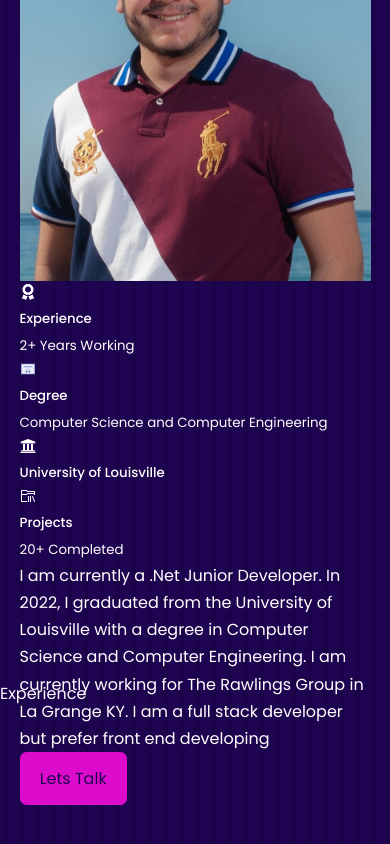
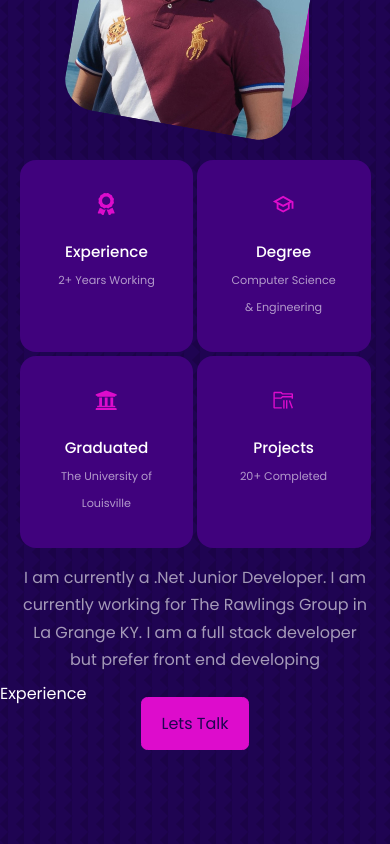
Before and after one commit to Joltimate/Portfolio, a React (Create React App) app in the folder react-portfolio/: page / in a window 390 px wide. Shown: the part 1248-2092 px from the top of the page. Built offline with nearby package versions, Linux system fonts and the light colour scheme.

Commit message:
About is done

```diff
--- a/react-portfolio/src/components/about/About.jsx
+++ b/react-portfolio/src/components/about/About.jsx
@@ -2,8 +2,8 @@ import React from 'react'
 import './about.css'
 import MECrop from '../../assets/MECrop.jpg'
 import {FaAward, FaUniversity} from 'react-icons/fa'
-import {FcDiploma1} from 'react-icons/fc'
 import {VscFolderLibrary} from 'react-icons/vsc'
+import {MdOutlineSchool} from 'react-icons/md'
 
 
 function About() {
@@ -28,15 +28,16 @@ function About() {
             </article>
 
             <article className='about__card'>
-              <FcDiploma1 className='about__icon'/>
+              <MdOutlineSchool className='about__icon'/>
               <h5>Degree</h5>
-              <small>Computer Science and Computer Engineering</small>
+              <small>Computer Science & Engineering</small>
             </article>
 
             <article className='about__card'>
               <FaUniversity className='about__icon'/>
-              <h5>University of Louisville</h5>
-              <small></small>
+              <h5>Graduated</h5>
+              <small>The
+                University of Louisville</small>
             </article>
 
             <article className='about__card'>
@@ -44,16 +45,15 @@ function About() {
               <h5>Projects</h5>
               <small>20+ Completed</small>
             </article>
-
-            <p>
-              I am currently a .Net Junior Developer. In 2022, I graduated from the University of Louisville with a degree in Computer Science and Computer Engineering. I am currently working for The Rawlings Group in La Grange KY.
-              I am a full stack developer but prefer front end developing
-            </p>
+          </div>
+          <p>
+              I am currently a .Net Junior Developer.  I am currently working for The Rawlings Group in La Grange KY. I am a full stack developer but prefer front end developing
+          </p>
 
             <a href="#contact" className='btn btn-primary'> Lets Talk</a>
-          </div>
 
         </div>
+
       </div>
 
     </section>
--- a/react-portfolio/src/components/about/about.css
+++ b/react-portfolio/src/components/about/about.css
@@ -0,0 +1,104 @@
+.about__container{
+    display: grid;
+    grid-template-columns:25% 50%;
+    gap: 15%;;
+}
+
+.about__me{
+    width: 100%;
+    aspect-ratio: 1/1;
+    border-radius: 2rem;
+    background: linear-gradient(45deg, transparent, var(--color-primary));
+    display: grid;
+    place-items: center;
+}
+
+.about__me-image{
+    border-radius: 2rem;
+    overflow: hidden;
+    transform: rotate(10deg);
+    transition:var(--transition)
+}
+
+.about__me-image:hover{
+    transform: rotate(0deg);
+}
+
+.about__cards{
+    display: grid;
+    grid-template-columns:repeat(4, 1fr);
+    gap:1.02rem;
+
+}
+.about__card{
+    background: var(--color-bg-varient);
+    border:1px solid transparent;
+    border-radius: 1rem;
+    padding: 2rem;
+    text-align: center;
+    transition:var(--transition)
+
+}
+
+.about__card:hover{
+    background:transparent;
+    border-color: var(--color-primary-varient);
+    cursor: default;
+}
+
+.about__icon{
+    color: var(--color-primary);
+    font-size:1.4rem;
+    margin-bottom: 1rem;
+}
+
+.about__card h5 {
+    font-size: 0.95rem
+}
+
+.about__card small{
+    font-size:0.7rem;
+    color: var(--color-light);
+}
+
+.about__content p {
+    margin: 2rem 0 2.6rem;
+    color: var(--color-light);
+}
+
+
+/* ===-===-===-Media Queries (MEDIUM DEVICES)-===-===-===- */
+@media screen and (max-width:1024px){
+    .about__container{
+        grid-template-columns: 1fr;
+        gap: 0;
+    }
+    .about__me{
+        width: 50%;
+        margin: 2rem auto 4rem;
+    }
+
+    .about__content p{
+        margin: 1rem 0 1.5rem;
+    }
+}
+
+/* ===-===-===-Media Queries (Small DEVICES)-===-===-===- */
+@media screen and (max-width:600px){
+    .about__me{
+        width: 65%;
+        margin: 0 auto 3rem;
+    }
+    .about__cards{
+    grid-template-columns:.5fr .5fr;
+    gap: .2rem;
+    }
+
+    .about__content{
+        text-align: center;
+    }
+
+    .about__content p{
+        margin: 1.5  0;
+    }
+}
```
